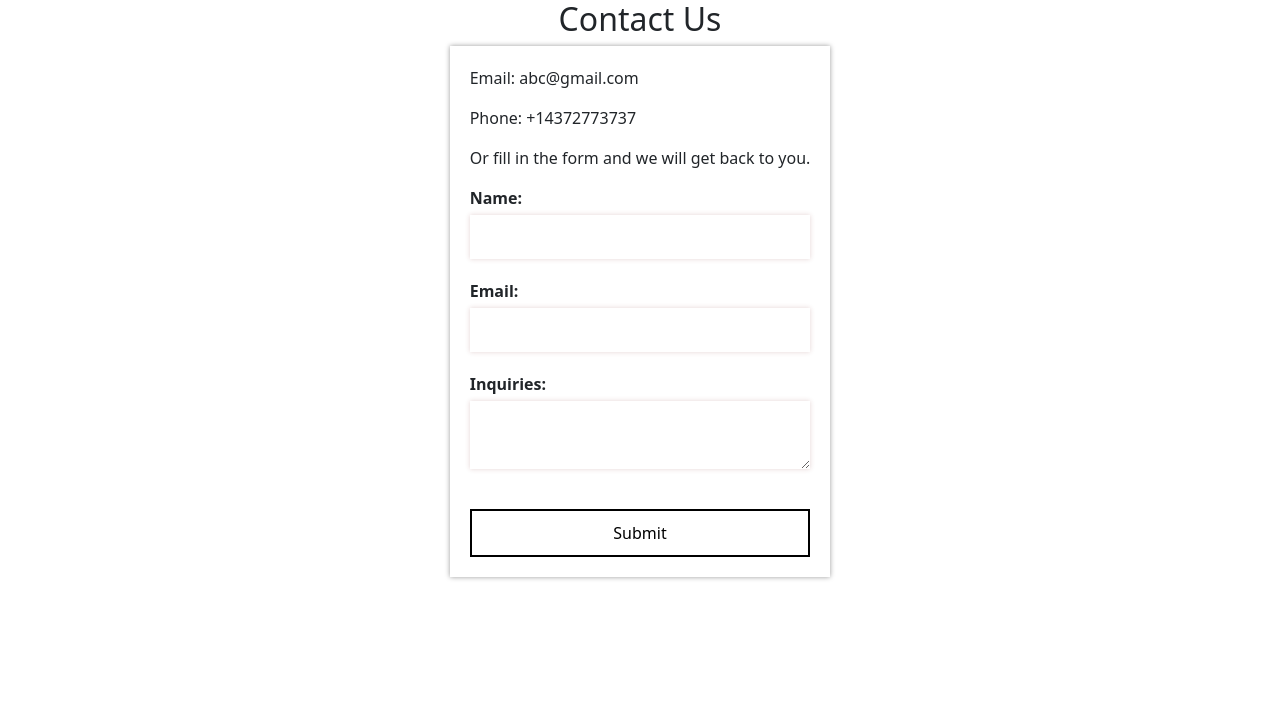
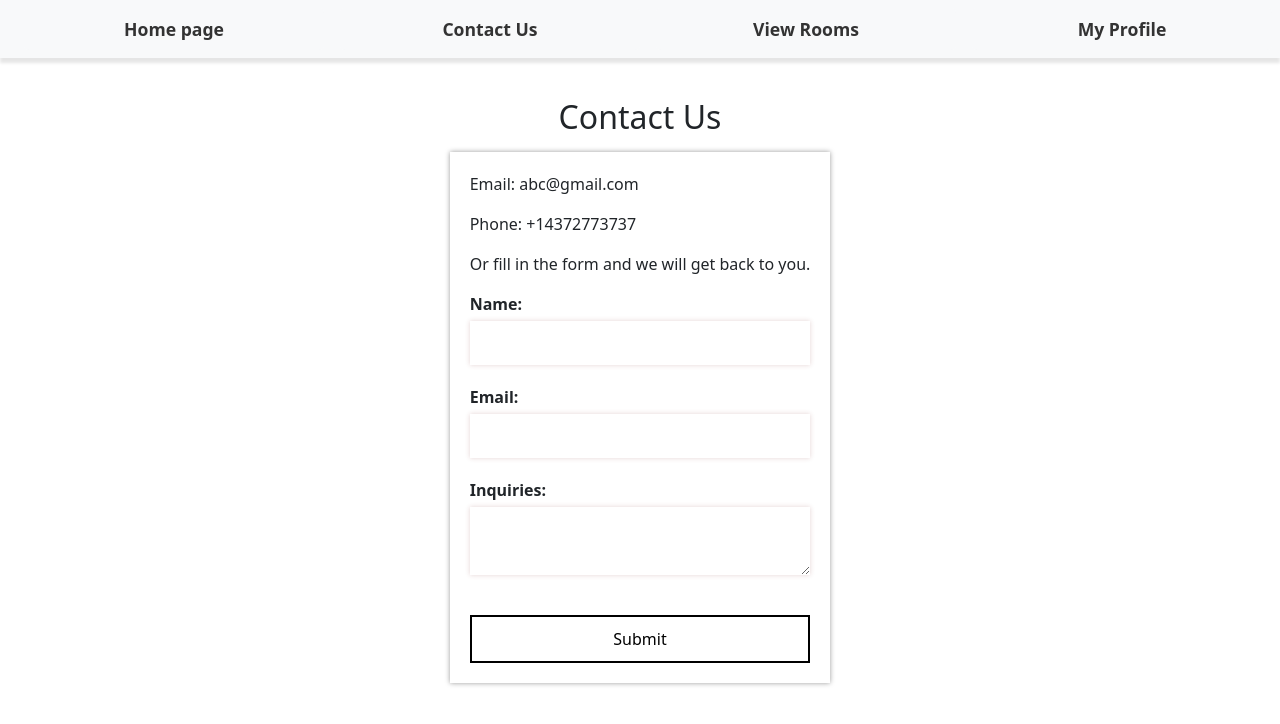
Before and after one commit to paneleon/comp231-001-Team-2-andrea, a React (Create React App) app in the folder hotel-system/: page /contact-us in a window 1280 px wide. Shown: the top 724 px of the page. Built offline with nearby package versions, Linux system fonts and the light colour scheme.

Commit message:
updated contact us to show nav bar

```diff
--- a/hotel-system/src/Screens/ContactUs/ContactUs.css
+++ b/hotel-system/src/Screens/ContactUs/ContactUs.css
@@ -70,3 +70,8 @@ button.contactform-submit-button:hover {
     background-color: #000000;
     color: white;
 }
+
+h2 {
+  margin-top: 40px !important;
+  margin-bottom: 15px !important;
+}
--- a/hotel-system/src/Screens/ContactUs/ContactUs.js
+++ b/hotel-system/src/Screens/ContactUs/ContactUs.js
@@ -1,6 +1,8 @@
+import React, {useState} from 'react';
+import Nav from '../../Components/Nav/Nav';
+import { useNavigate } from 'react-router-dom';
+import Footer from '../../Components/Footer/Footer';
 import './ContactUs.css';
-import React, { useState } from 'react';
-import { useNavigate } from 'react-router-dom';
 
 
 function ContactUs() {
@@ -20,6 +22,7 @@ function ContactUs() {
 
     return (
         <>
+        <Nav/>
             <div className='contactus-main-container'>
                 <div className='contactus-header-container'>
                     <h2>Contact Us</h2>
@@ -27,7 +30,6 @@ function ContactUs() {
                 <div className='contactus-contactform-container'>
                     <form className='contactform' onSubmit={handleSubmit}>
                         <div>
-
                             <p>Email: abc@gmail.com</p>
                             <p>Phone: +14372773737</p>
                             <p>Or fill in the form and we will get back to you.</p>
```
